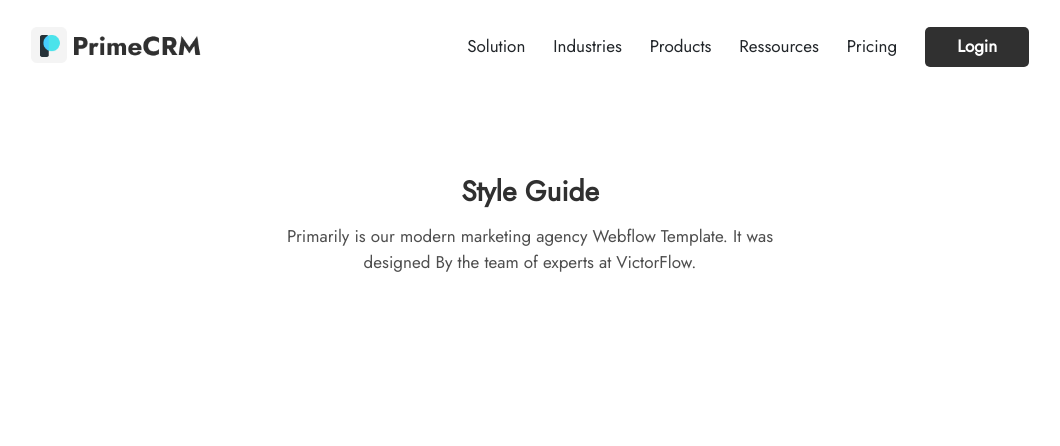
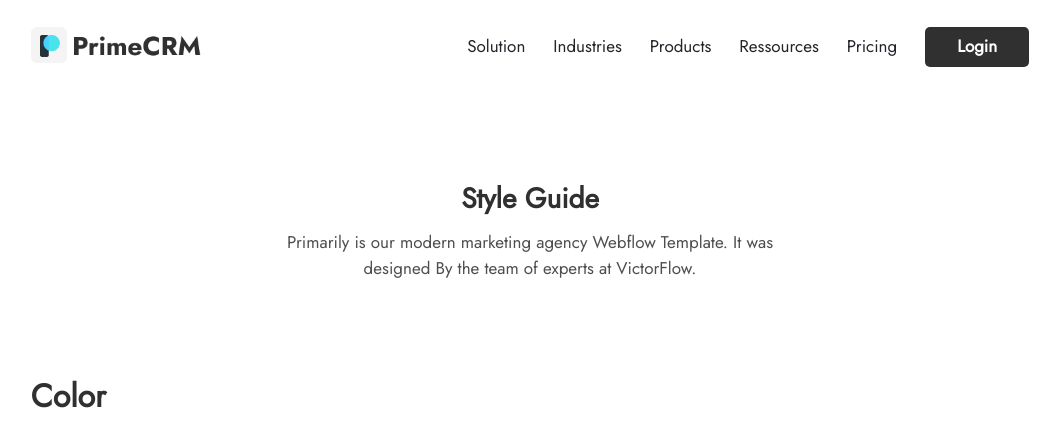
Before and after one commit to KiritoEM/PrimeCRM-weeklyDecember, a React (Create React App) app: page / in a window 1280 px wide. Shown: the top 446 px of the page, without its empty margins (110-1170 px from the left). Built offline with nearby package versions, Linux system fonts and the light colour scheme.

Commit message:
add structure to content

```diff
--- a/src/App.tsx
+++ b/src/App.tsx
@@ -1,11 +1,12 @@
 import { Fragment } from "react";
 import Home from "./pages/Home";
+import Layout from "./Layout";
 
 const App = (): JSX.Element => {
   return (
-    <Fragment>
-      <Home />
-    </Fragment>
+    <Layout>
+        <Home />
+    </Layout>
   );
 };
 
--- a/src/Layout.tsx
+++ b/src/Layout.tsx
@@ -9,7 +9,7 @@ const Layout: React.FC<Ichildren> = ({ children }): JSX.Element => {
   return (
     <Fragment>
       <Navbar />
-      {children}
+      <main>{children}</main>
     </Fragment>
   );
 };
--- a/src/components/Content.tsx
+++ b/src/components/Content.tsx
@@ -1,9 +1,13 @@
-const Content = () :JSX.Element  => {
-    return (
-        <section id="content">
-            <div id="content__container"></div>
-        </section>
-    );
+import Color from "./content/Color";
+
+const Content = (): JSX.Element => {
+  return (
+    <section id="content">
+      <div id="content__container">
+        <Color />
+      </div>
+    </section>
+  );
 };
 
 export default Content;
--- /dev/null
+++ b/src/components/content/Color.tsx
@@ -0,0 +1,29 @@
+const Color = (): JSX.Element => {
+  return (
+    <section id="color">
+      <div className="section-header">
+        <h2>Color</h2>
+      </div>
+      <div className="section-content">
+        <div className="section-primary">
+          <div className="row">
+            <div className="col-3">
+              <div className="box-color">
+                <div className="box-color__bg"></div>
+                <div className="box-color__content">
+                  <p className="box-label"></p>
+                  <p className="box-palet"></p>
+                </div>
+              </div>
+            </div>
+          </div>
+        </div>
+        <div className="section-secondary">
+          <div className="row"></div>
+        </div>
+      </div>
+    </section>
+  );
+};
+
+export default Color;
--- a/src/pages/Home.tsx
+++ b/src/pages/Home.tsx
@@ -1,13 +1,12 @@
-import Layout from "../Layout";
 import Heading from "../components/Heading";
+import Content from "../components/Content";
 
 const Home = (): JSX.Element => {
   return (
-    <Layout>
       <section id="home-page">
         <Heading />
+        <Content />
       </section>
-    </Layout>
   );
 };
 
--- a/src/styles/Heading.scss
+++ b/src/styles/Heading.scss
@@ -2,8 +2,8 @@
     width: 100%;
     height: max-content;
     overflow: hidden;
-    padding-top: 5rem;
-    padding-bottom: 5rem;
+    padding-top: 5.4rem;
+    padding-bottom: 6rem;
 
     .title {
         text-align: center;
--- a/src/styles/content.scss
+++ b/src/styles/content.scss
@@ -0,0 +1,25 @@
+#content{
+    width: 100%;
+    overflow: hidden;
+
+
+     &__container{
+        width: 100%;
+        @include container;
+
+         #color{
+            width: 100%;
+            display: flex;
+            flex-direction: row;
+            gap: 18%;
+
+             .section-header{
+
+                 h2{
+                    color: $color-primary03;
+                    font-weight: 600;
+                 }
+             }
+         }
+     }
+}
--- a/src/styles/global.scss
+++ b/src/styles/global.scss
@@ -3,3 +3,4 @@
 
 @import "./navbar.scss";
 @import "./Heading.scss";
+@import "./content.scss";
```
Also changed, not shown: src/components/childrenComponents/ColorCard.tsx (added, +11 -0 lines).
